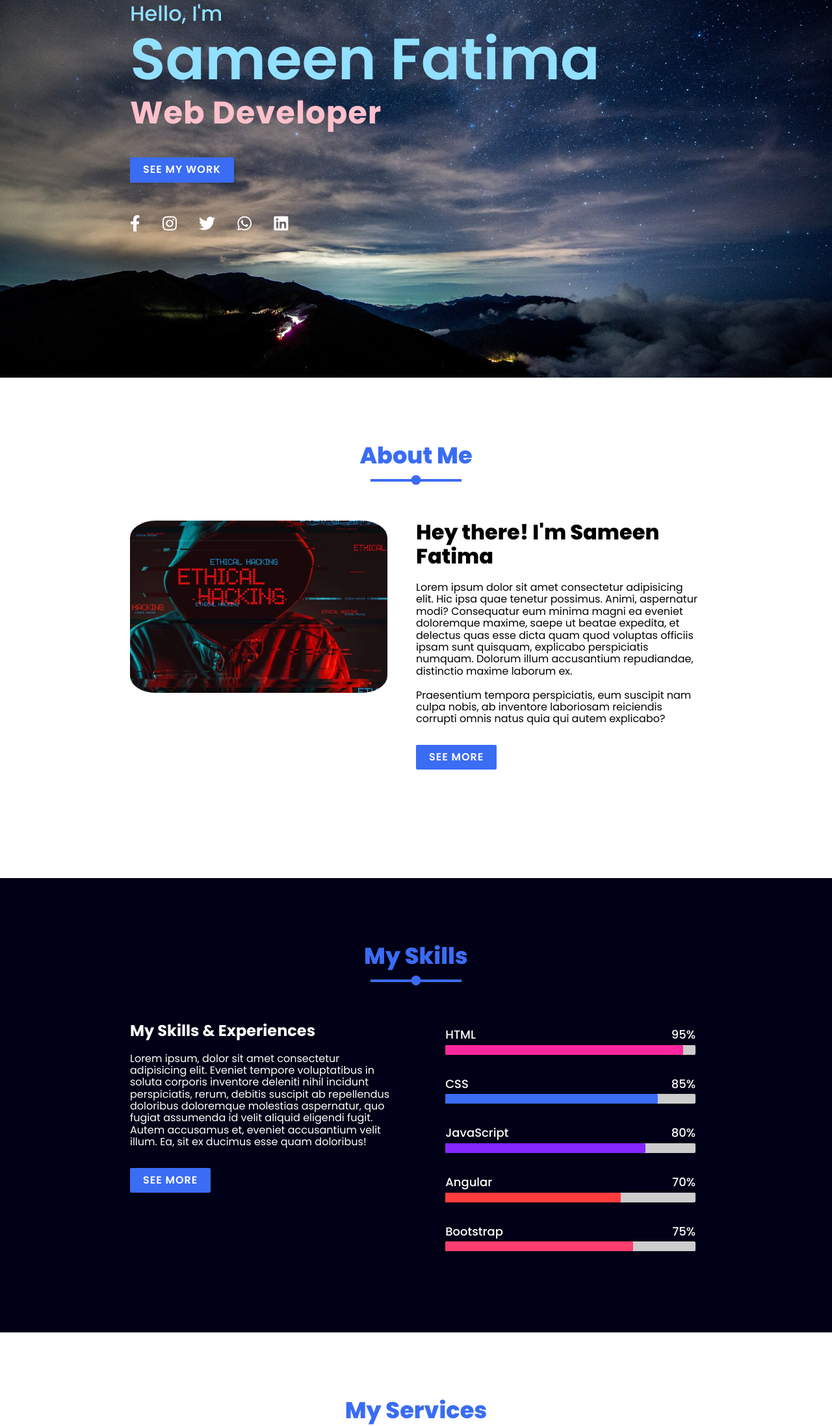
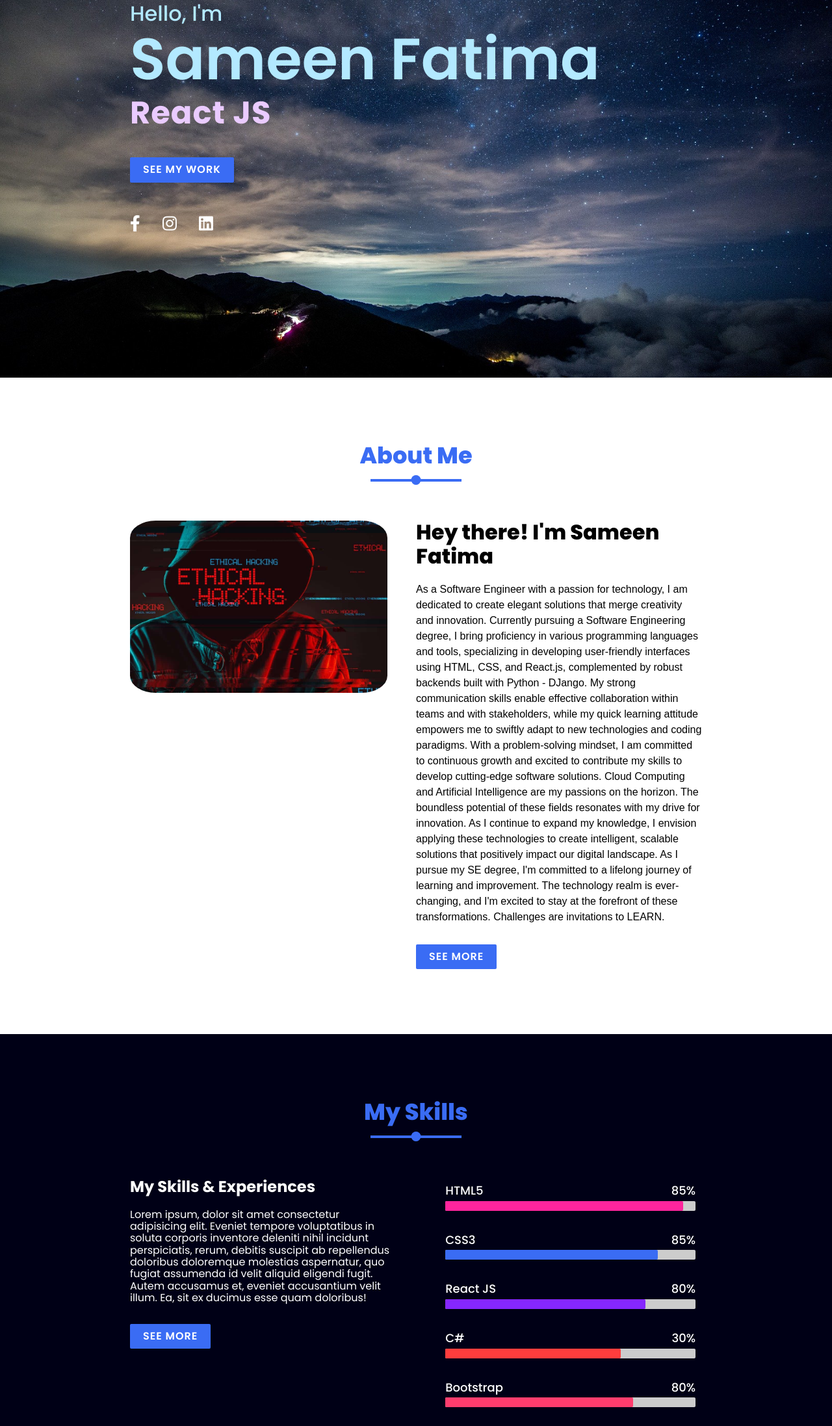
Before and after one commit to sameenfatima0908/PersonalPortfolio-Website, a plain HTML site: page index.html in a window 1280 px wide. Shown: the part 219-2413 px from the top of the page at 65% size. Drawn offline with Linux system fonts and the light colour scheme.

Commit message:
Changed Stylings And Added ABout

```diff
--- a/index.html
+++ b/index.html
@@ -34,16 +34,16 @@
       <div class="content">
         <h2>Hello, I'm <br /><span>Sameen Fatima</span></h2>
         <div class="animated-text">
-          <h3>Web Designer</h3>
-          <h3>Web Developer</h3>
-          <h3>Motion Graphic Designer</h3>
+          <h3>Software Engineer/h3>
+          <h3>React JS</h3>
+          <h3>Python Django</h3>
         </div>
         <a href="#" class="btn">See My Work</a>
         <div class="media-icons">
           <a href="#"><i class="fab fa-facebook-f"></i></a>
           <a href="#"><i class="fab fa-instagram"></i></a>
-          <a href="#"><i class="fab fa-twitter"></i></a>
-          <a href="#"><i class="fab fa-whatsapp"></i></a>
+          <!-- <a href="#"><i class="fab fa-twitter"></i></a>
+          <a href="#"><i class="fab fa-whatsapp"></i></a> -->
           <a href="#"><i class="fab fa-linkedin"></i></a>
         </div>
       </div>
@@ -61,15 +61,7 @@
         <div class="column col-right reveal">
           <h2 class="content-title">Hey there! I'm Sameen Fatima</h2>
           <p class="paragraph-text">
-            Lorem ipsum dolor sit amet consectetur adipisicing elit. Hic ipsa
-            quae tenetur possimus. Animi, aspernatur modi? Consequatur eum
-            minima magni ea eveniet doloremque maxime, saepe ut beatae expedita,
-            et delectus quas esse dicta quam quod voluptas officiis ipsam sunt
-            quisquam, explicabo perspiciatis numquam. Dolorum illum accusantium
-            repudiandae, distinctio maxime laborum ex.<br />
-            <br />Praesentium tempora perspiciatis, eum suscipit nam culpa
-            nobis, ab inventore laboriosam reiciendis corrupti omnis natus quia
-            qui autem explicabo?
+            As a Software Engineer with a passion for technology, I am dedicated to create elegant solutions that merge creativity and innovation. Currently pursuing a Software Engineering degree, I bring proficiency in various programming languages and tools, specializing in developing user-friendly interfaces using HTML, CSS, and React.js, complemented by robust backends built with Python - DJango. My strong communication skills enable effective collaboration within teams and with stakeholders, while my quick learning attitude empowers me to swiftly adapt to new technologies and coding paradigms. With a problem-solving mindset, I am committed to continuous growth and excited to contribute my skills to develop cutting-edge software solutions. Cloud Computing and Artificial Intelligence are my passions on the horizon. The boundless potential of these fields resonates with my drive for innovation. As I continue to expand my knowledge, I envision applying these technologies to create intelligent, scalable solutions that positively impact our digital landscape. As I pursue my SE degree, I'm committed to a lifelong journey of learning and improvement. The technology realm is ever-changing, and I'm excited to stay at the forefront of these transformations. Challenges are invitations to LEARN.
           </p>
           <a href="#" class="btn">See More</a>
         </div>
@@ -95,36 +87,36 @@
         <div class="column col-right reveal">
           <div class="bar">
             <div class="info">
-              <span>HTML</span>
-              <span>95%</span>
+              <span>HTML5</span>
+              <span>85%</span>
             </div>
             <div class="line html"></div>
           </div>
           <div class="bar">
             <div class="info">
-              <span>CSS</span>
+              <span>CSS3</span>
               <span>85%</span>
             </div>
             <div class="line css"></div>
           </div>
           <div class="bar">
             <div class="info">
-              <span>JavaScript</span>
+              <span>React JS</span>
               <span>80%</span>
             </div>
             <div class="line js"></div>
         </div>
         <div class="bar">
           <div class="info">
-            <span>Angular</span>
-            <span>70%</span>
+            <span>C#</span>
+            <span>30%</span>
           </div>
           <div class="line angular"></div>
       </div>
       <div class="bar">
         <div class="info">
           <span>Bootstrap</span>
-          <span>75%</span>
+          <span>80%</span>
         </div>
         <div class="line bts"></div>
     </section>
--- a/styles.css
+++ b/styles.css
@@ -29,7 +29,7 @@ section {
 }
 
 .main .content h2 {
-  color: rgb(146, 224, 255);
+  color: rgb(179, 233, 255);
   font-size: 2em;
   font-weight: 500;
 }
@@ -46,7 +46,7 @@ section {
 }
 
 .animated-text h3 {
-  color: pink;
+  color: rgb(234, 203, 255);
   font-size: 3em;
   font-weight: 700;
   line-height: 70px;
@@ -107,7 +107,7 @@ section {
 header {
   z-index: 999;
   position: fixed;
-  background: rgba(255, 255, 255, 0.1);
+  background: rgba(255, 255, 255, 0);
   top: 0;
   left: 0;
   width: 100%;
@@ -124,7 +124,7 @@ header.sticky {
 }
 
 header .brand {
-  color: pink;
+  color: rgb(179, 233, 255);
   font-size: 1.8em;
   font-weight: 700;
   text-transform: uppercase;
@@ -136,7 +136,7 @@ header .navigation {
 }
 
 header .navigation a {
-  color: pink;
+  color: rgb(179, 233, 255);
   font-size: 1em;
   font-weight: 500;
   text-decoration: none;
@@ -144,11 +144,11 @@ header .navigation a {
 }
 
 header .navigation a:hover {
-  color: skyblue;
+  color: rgb(179, 233, 255);
 }
 
 header.sticky .navigation a:hover {
-  color: rgb(177, 233, 255);
+  color: rgb(179, 233, 255);
 }
 
 body {
@@ -236,6 +236,8 @@ body {
 
 .about .content .col-right .paragraph-text {
   font-size: 1em;
+  font-family: Arial, Helvetica, sans-serif;
+  line-height: 1.5em;
 }
 
 .skills {
```
